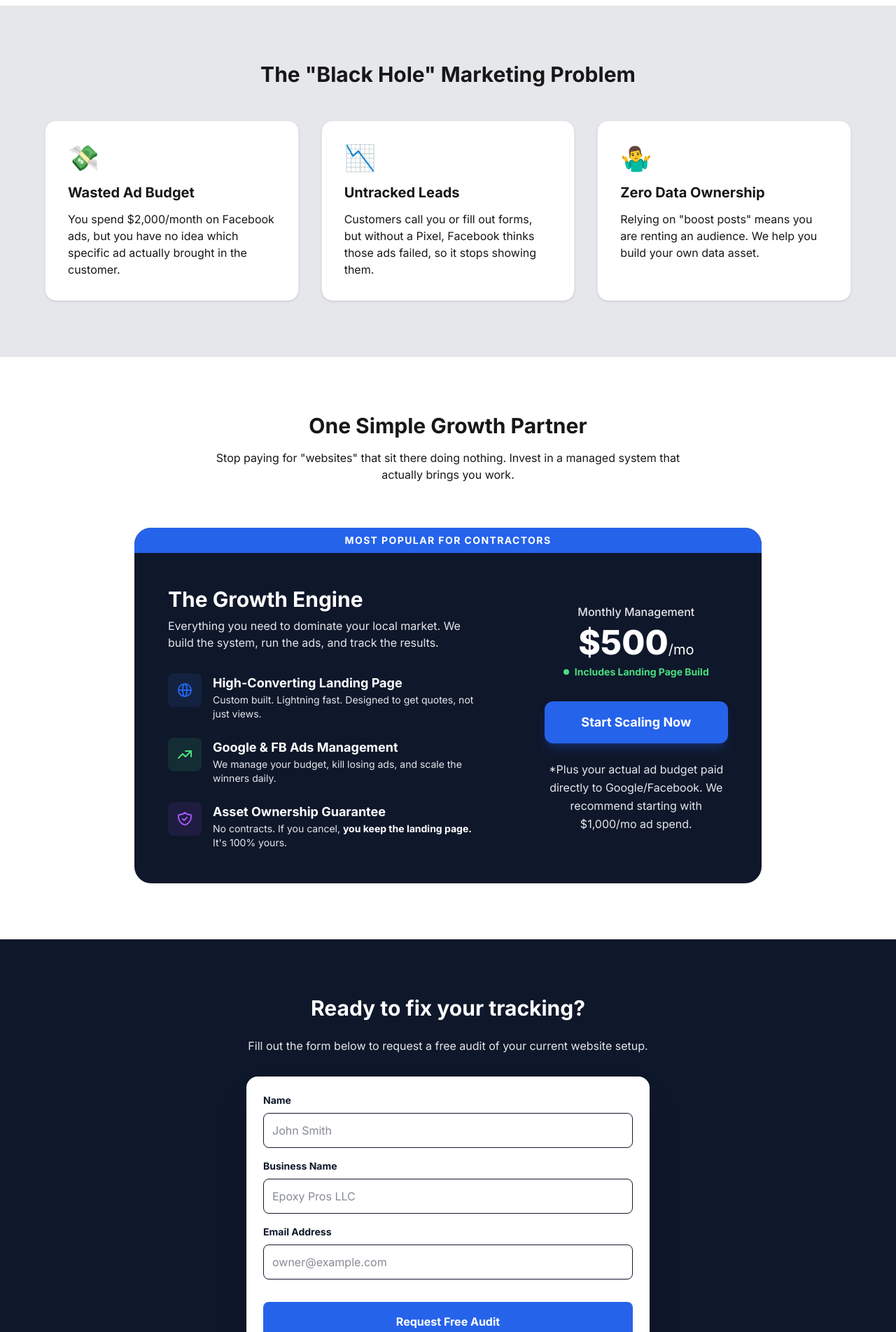
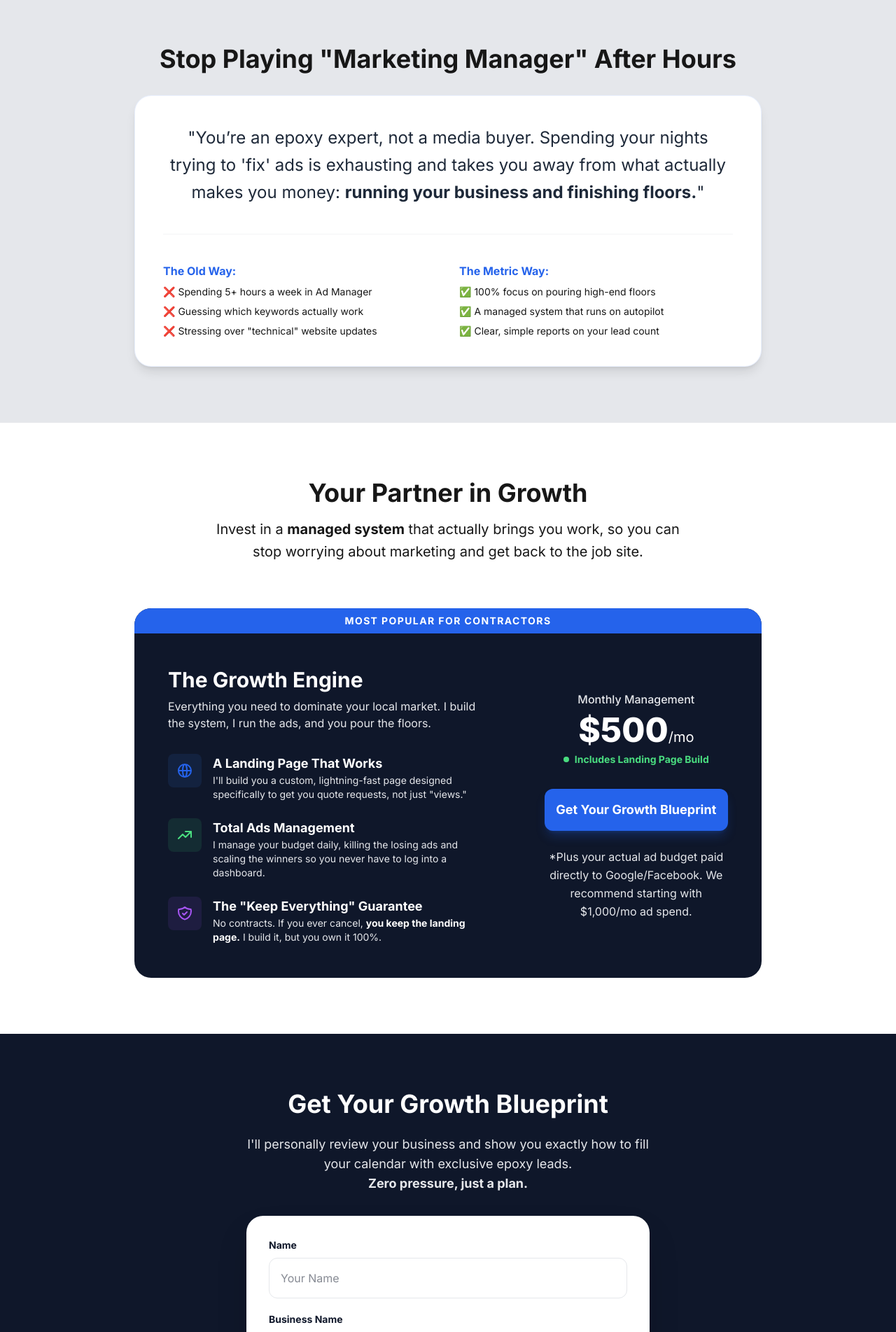
Before and after one commit to wizcudi/EpoxyMetrics.com, a Next.js app in the folder epoxy-metrics/: page / in a window 1280 px wide. Shown: the part 640-2543 px from the top of the page at 70% size. Built offline with nearby package versions, Linux system fonts and the light colour scheme.

Commit message:
Copy Updates

```diff
--- a/epoxy-metrics/src/components/Contact.js
+++ b/epoxy-metrics/src/components/Contact.js
@@ -2,28 +2,45 @@ export default function Contact() {
   return (
     <section id="contact" className="w-full bg-dark text-light py-20 px-6">
       <div className="max-w-xl mx-auto text-center">
-        <h2 className="text-3xl font-bold mb-6">Ready to fix your tracking?</h2>
-        <p className="text-light-dark mb-8">
-          Fill out the form below to request a free audit of your current website setup.
+        {/* Header Updated to match Growth Blueprint strategy */}
+        <h2 className="text-3xl md:text-4xl font-bold mb-6">Get Your Growth Blueprint</h2>
+        <p className="text-light-dark mb-8 text-lg">
+          I&apos;ll personally review your business and show you exactly how to fill your calendar with exclusive epoxy leads. <br></br> <strong>Zero pressure, just a plan.</strong>
         </p>
 
-        <form className="bg-light p-6 rounded-2xl text-left shadow-2xl text-dark space-y-4">
+        <form className="bg-light p-8 rounded-3xl text-left shadow-2xl text-dark space-y-5">
           <div>
             <label className="block text-sm font-bold mb-2">Name</label>
-            <input type="text" className="w-full p-3 border border-dark rounded-lg focus:ring-2 focus:ring-primary outline-none" placeholder="John Smith" />
+            <input
+              type="text"
+              className="w-full p-4 border border-gray-200 rounded-xl focus:ring-2 focus:ring-primary outline-none transition"
+              placeholder="Your Name"
+            />
           </div>
           <div>
             <label className="block text-sm font-bold mb-2">Business Name</label>
-            <input type="text" className="w-full p-3 border border-dark rounded-lg focus:ring-2 focus:ring-primary outline-none" placeholder="Epoxy Pros LLC" />
+            <input
+              type="text"
+              className="w-full p-4 border border-gray-200 rounded-xl focus:ring-2 focus:ring-primary outline-none transition"
+              placeholder="Epoxy Pros LLC"
+            />
           </div>
           <div>
             <label className="block text-sm font-bold mb-2">Email Address</label>
-            <input type="email" className="w-full p-3 border border-dark rounded-lg focus:ring-2 focus:ring-primary outline-none" placeholder="owner@example.com" />
+            <input
+              type="email"
+              className="w-full p-4 border border-gray-200 rounded-xl focus:ring-2 focus:ring-primary outline-none transition"
+              placeholder="owner@example.com"
+            />
           </div>
-          <button className="w-full bg-primary text-white font-bold py-4 rounded-lg hover:bg-primary-dark cursor-pointer transition mt-4">
-            Request Free Audit
+
+          <button className="w-full bg-primary text-white font-bold py-5 rounded-xl hover:bg-primary-dark cursor-pointer transition-all transform hover:scale-[1.02] mt-4 shadow-lg shadow-primary/30">
+            Get My Growth Blueprint
           </button>
 
+          <p className="text-center text-xs text-gray-400 mt-4">
+            *I value your time. Our strategy session will be focused and fluff-free.
+          </p>
         </form>
       </div>
     </section>
--- a/epoxy-metrics/src/components/Hero.js
+++ b/epoxy-metrics/src/components/Hero.js
@@ -6,20 +6,21 @@ export default function Hero() {
       <div className="bg-primary-light text-primary px-4 py-1.5 rounded-full text-sm font-semibold mb-6 border border-blue-100">
         For Epoxy Flooring Contractors Only
       </div>
-      <h1 className=" text-5xl md:text-7xl font-extrabold mb-6">
-        Stop Guessing. <br />
-        <span className="text-primary">Start Scaling.</span>
+      <h1 className=" text-4xl md:text-6xl font-extrabold mb-6">
+        Fill Your Calendar <br />
+        <span className="text-primary">With High Quality Jobs.</span>
       </h1>
       <p className="text-xl mb-10 max-w-2xl leading-relaxed">
-        We turn your flooring leads into actionable data. Track every click,
-        call, and quote request so you never waste another dollar on ads that don't work.
+        Stop letting your flooring leads vanish into a <strong>Black Hole</strong>. I'll build your
+        high converting landing page, manage your ads and you only pay for
+        what actually brings in quotes. <strong>No contracts, just more floors to pour.</strong>
       </p>
       <div className="flex flex-col sm:flex-row gap-4 w-full sm:w-auto justify-center">
         <Link
           href="#contact"
           className="bg-primary text-light px-8 py-4 rounded-xl text-lg font-bold hover:bg-primary-dark transition shadow-lg shadow-primary-light text-center"
         >
-          Get Your Free Audit
+          Get Your Growth Blueprint
         </Link>
         <Link href="#pricing" className="cursor-pointer bg-light-dark text-primary-dark px-8 py-4 rounded-xl text-lg font-bold hover:bg-primary-dark hover:text-light-dark transition text-center">
           How It Works
--- a/epoxy-metrics/src/components/Navbar.js
+++ b/epoxy-metrics/src/components/Navbar.js
@@ -11,7 +11,7 @@ export default function Navbar() {
           href="#contact"
           className=" bg-primary-dark text-light px-5 py-2 rounded-lg font-medium hover:bg-primary-hover transition"
         >
-          Book a Call
+          Get Your Growth Blueprint
         </Link>
       </div>
     </nav>
--- a/epoxy-metrics/src/components/Problem.js
+++ b/epoxy-metrics/src/components/Problem.js
@@ -1,26 +1,33 @@
 export default function Problem() {
   return (
     <section className="w-full bg-light-dark py-20 px-6">
-      <div className="max-w-6xl mx-auto">
-        <h2 className="text-3xl font-bold text-center mb-12">The "Black Hole" Marketing Problem</h2>
-        <div className="grid md:grid-cols-3 gap-8">
-          {/* Card 1 */}
-          <div className="bg-light p-8 rounded-2xl shadow-sm border border-light-dark">
-            <div className="text-4xl mb-4">💸</div>
-            <h3 className="font-bold text-xl mb-3">Wasted Ad Budget</h3>
-            <p className="">You spend $2,000/month on Facebook ads, but you have no idea which specific ad actually brought in the customer.</p>
-          </div>
-          {/* Card 2 */}
-          <div className="bg-light p-8 rounded-2xl shadow-sm border border-light-dark">
-            <div className="text-4xl mb-4">📉</div>
-            <h3 className="font-bold text-xl mb-3">Untracked Leads</h3>
-            <p className="">Customers call you or fill out forms, but without a Pixel, Facebook thinks those ads failed, so it stops showing them.</p>
-          </div>
-          {/* Card 3 */}
-          <div className="bg-light p-8 rounded-2xl shadow-sm border border-light-dark">
-            <div className="text-4xl mb-4">🤷‍♂️</div>
-            <h3 className="font-bold text-xl mb-3">Zero Data Ownership</h3>
-            <p className="">Relying on "boost posts" means you are renting an audience. We help you build your own data asset.</p>
+      <div className="max-w-4xl mx-auto text-center">
+        <h2 className="text-3xl md:text-4xl font-bold mb-8">Stop Playing "Marketing Manager" After Hours</h2>
+
+        <div className="bg-light p-10 rounded-3xl shadow-lg border border-primary/10">
+          <p className="text-2xl leading-relaxed text-gray-800">
+            "You’re an epoxy expert, not a media buyer. Spending your nights
+            trying to 'fix' ads is exhausting and takes you away from what
+            actually makes you money: <strong>running your business and finishing floors.</strong>"
+          </p>
+
+          <div className="mt-10 pt-10 border-t border-gray-100 grid md:grid-cols-2 gap-8 text-left">
+            <div>
+              <h4 className="font-bold text-primary mb-2">The Old Way:</h4>
+              <ul className="space-y-2 text-sm">
+                <li>❌ Spending 5+ hours a week in Ad Manager</li>
+                <li>❌ Guessing which keywords actually work</li>
+                <li>❌ Stressing over "technical" website updates</li>
+              </ul>
+            </div>
+            <div>
+              <h4 className="font-bold text-primary mb-2">The Metric Way:</h4>
+              <ul className="space-y-2 text-sm">
+                <li>✅ 100% focus on pouring high-end floors</li>
+                <li>✅ A managed system that runs on autopilot</li>
+                <li>✅ Clear, simple reports on your lead count</li>
+              </ul>
+            </div>
           </div>
         </div>
       </div>
--- a/epoxy-metrics/src/components/Solution.js
+++ b/epoxy-metrics/src/components/Solution.js
@@ -7,10 +7,10 @@ export default function Solution() {
 
         {/* Section Header */}
         <div className="text-center mb-16">
-          <h2 className="text-3xl font-bold ">One Simple Growth Partner</h2>
-          <p className=" mt-4 max-w-2xl mx-auto">
-            Stop paying for "websites" that sit there doing nothing.
-            Invest in a managed system that actually brings you work.
+          <h2 className="text-3xl md:text-4xl font-bold">Your Partner in Growth</h2>
+          <p className="mt-4 text-xl max-w-2xl mx-auto leading-relaxed">
+            Invest in a <strong>managed system</strong> that actually brings you work,
+            so you can stop worrying about marketing and get back to the job site.
           </p>
         </div>
 
@@ -28,7 +28,7 @@ export default function Solution() {
             <div className="p-8 md:p-12 md:w-3/5 border-b md:border-b-0 ">
               <h3 className="text-3xl font-bold text-light mb-2">The Growth Engine</h3>
               <p className="text-light-dark mb-8">
-                Everything you need to dominate your local market. We build the system, run the ads, and track the results.
+                Everything you need to dominate your local market. I build the system, I run the ads, and you pour the floors.
               </p>
 
               <div className="space-y-6">
@@ -39,10 +39,8 @@ export default function Solution() {
                     <svg className="w-6 h-6" fill="none" stroke="currentColor" viewBox="0 0 24 24"><path strokeLinecap="round" strokeLinejoin="round" strokeWidth="2" d="M21 12a9 9 0 01-9 9m9-9a9 9 0 00-9-9m9 9H3m9 9a9 9 0 01-9-9m9 9c1.657 0 3-4.03 3-9s-1.343-9-3-9m0 18c-1.657 0-3-4.03-3-9s1.343-9 3-9m-9 9a9 9 0 019-9"/></svg>
                   </div>
                   <div>
-                    <h4 className="text-light font-bold text-lg">High-Converting Landing Page</h4>
-                    <p className="text-light-dark text-sm">Custom built. Lightning fast. Designed to get quotes, not just views.
-
-                    </p>
+                    <h4 className="text-light font-bold text-lg">A Landing Page That Works</h4>
+                    <p className="text-light-dark text-sm">I&apos;ll build you a custom, lightning-fast page designed specifically to get you quote requests, not just &quot;views.&quot;</p>
                   </div>
                 </div>
 
@@ -52,8 +50,8 @@ export default function Solution() {
                     <svg className="w-6 h-6" fill="none" stroke="currentColor" viewBox="0 0 24 24"><path strokeLinecap="round" strokeLinejoin="round" strokeWidth="2" d="M13 7h8m0 0v8m0-8l-8 8-4-4-6 6"/></svg>
                   </div>
                   <div>
-                    <h4 className="text-light font-bold text-lg">Google & FB Ads Management</h4>
-                    <p className="text-light-dark text-sm">We manage your budget, kill losing ads, and scale the winners daily.</p>
+                    <h4 className="text-light font-bold text-lg">Total Ads Management</h4>
+                    <p className="text-light-dark text-sm">I manage your budget daily, killing the losing ads and scaling the winners so you never have to log into a dashboard.</p>
                   </div>
                 </div>
 
@@ -63,8 +61,8 @@ export default function Solution() {
                     <svg className="w-6 h-6" fill="none" stroke="currentColor" viewBox="0 0 24 24"><path strokeLinecap="round" strokeLinejoin="round" strokeWidth="2" d="M9 12l2 2 4-4m5.618-4.016A11.955 11.955 0 0112 2.944a11.955 11.955 0 01-8.618 3.04A12.02 12.02 0 003 9c0 5.591 3.824 10.29 9 11.622 5.176-1.332 9-6.03 9-11.622 0-1.042-.133-2.052-.382-3.016z"/></svg>
                   </div>
                   <div>
-                    <h4 className="text-light font-bold text-lg">Asset Ownership Guarantee</h4>
-                    <p className="text-light-dark text-sm">No contracts. If you cancel, <strong className="text-light">you keep the landing page.</strong> It's 100% yours.</p>
+                    <h4 className="text-light font-bold text-lg">The &quot;Keep Everything&quot; Guarantee</h4>
+                    <p className="text-light-dark text-sm">No contracts. If you ever cancel, <strong className="text-light">you keep the landing page.</strong> I build it, but you own it 100%.</p>
                   </div>
                 </div>
 
@@ -85,7 +83,7 @@ export default function Solution() {
                   href="#contact"
                   className="block w-full bg-primary hover:bg-primary-dark text-light font-bold py-4 rounded-xl text-lg transition shadow-lg shadow-primary/25 mb-6"
                 >
-                  Start Scaling Now
+                  Get Your Growth Blueprint
                 </Link>
 
                 <p className="text-base text-light-dark leading-relaxed">
@@ -96,9 +94,6 @@ export default function Solution() {
 
           </div>
         </div>
-
-
-
       </div>
     </section>
   );
```
